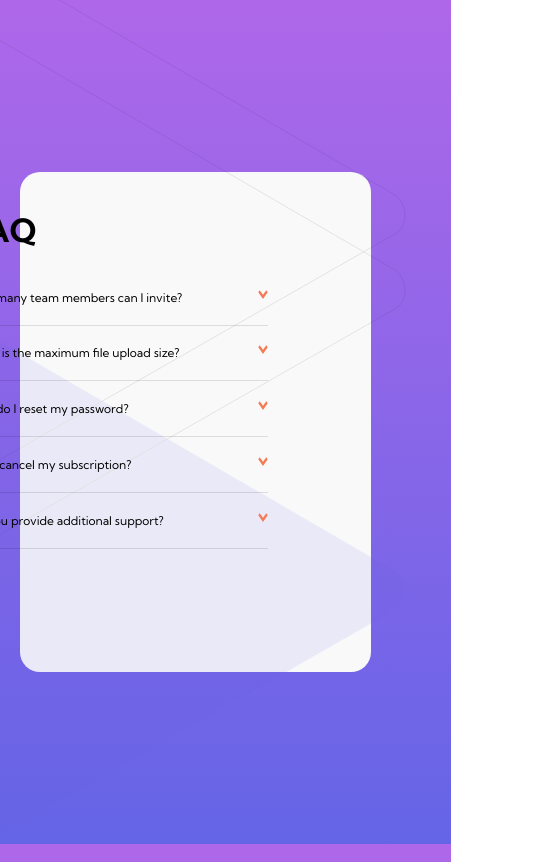
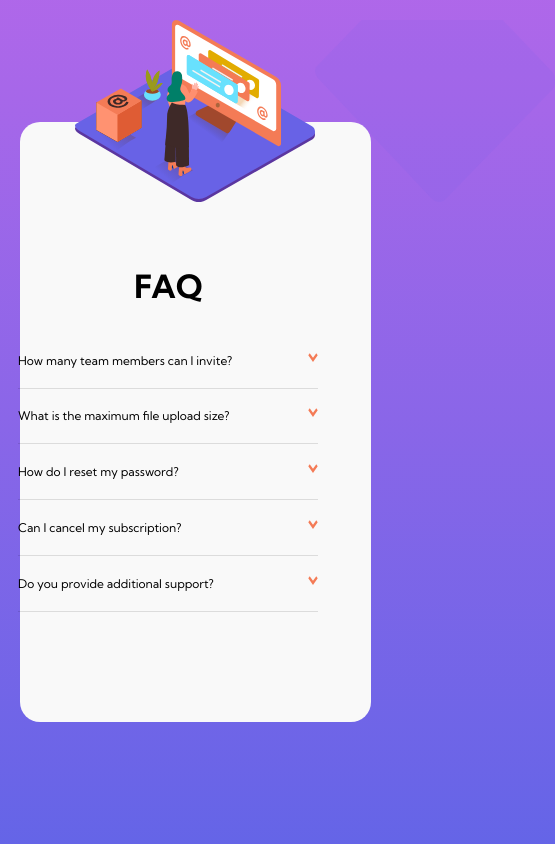
Before and after one commit to vmC0sta/FAQ-card, a plain HTML site: page index.html in a window 390 px wide. Shown: the whole page, 555 px wide, since content can reach past the window. Drawn offline with Linux system fonts and the light colour scheme.

Commit message:
:iphone: feat: Responsividade

```diff
--- a/assets/css/style.css
+++ b/assets/css/style.css
@@ -47,6 +47,10 @@ main {
     position: absolute;
     right: 750px;
     z-index: 2
+}
+
+.image__content_mobile{
+    display: none;
 }
 
 /* FIM *image__content* */
@@ -110,17 +114,39 @@ article {
 /* FIM DROPDOWN */
 /* FIM *ARTICLE* */
 
+
 /* MEDIA QUERIES */
-
 @media only screen and (max-width: 970px) {
 
     main{
-        max-width: 500px;
+        max-width: 400px;
+        height: 600px;
         margin: 5%;
     }
 
-    #woman{
+    .image__content_desktop{
         display: none;
     }
 
+    .image__content_mobile{
+        display: flex;
+        position: absolute;
+        margin: auto;
+        top: 20px;
+        z-index: 2;
+    }
+
+    article {
+        padding: 5%;
+        position: absolute;
+        right: -130px;
+        top: 80px;
+        width: 500px;
+
+    }
+
+    .title__article{
+        margin: 10% 25%;
+    }
+
 }
--- a/index.html
+++ b/index.html
@@ -13,9 +13,14 @@
 </head>
 
 <body>
+
+  <div class="image__content_mobile">
+    <img src="./assets/images/illustration-woman-online-mobile.svg" alt="woman-online" id="woman-mobile">
+    <img src="./assets/images/bg-pattern-mobile.svg" alt="bg-pattern-desktop" id="sombra-mobile">
+  </div>
+
   <main>
-
-    <div class="image__content">
+    <div class="image__content_desktop">
       <img src="./assets/images/illustration-woman-online-desktop.svg" alt="woman-online" id="woman">
       <img src="./assets/images/bg-pattern-desktop.svg" alt="bg-pattern-desktop" id="sombra">
       <img src="./assets/images/illustration-box-desktop.svg" alt="box" id="box">
```
